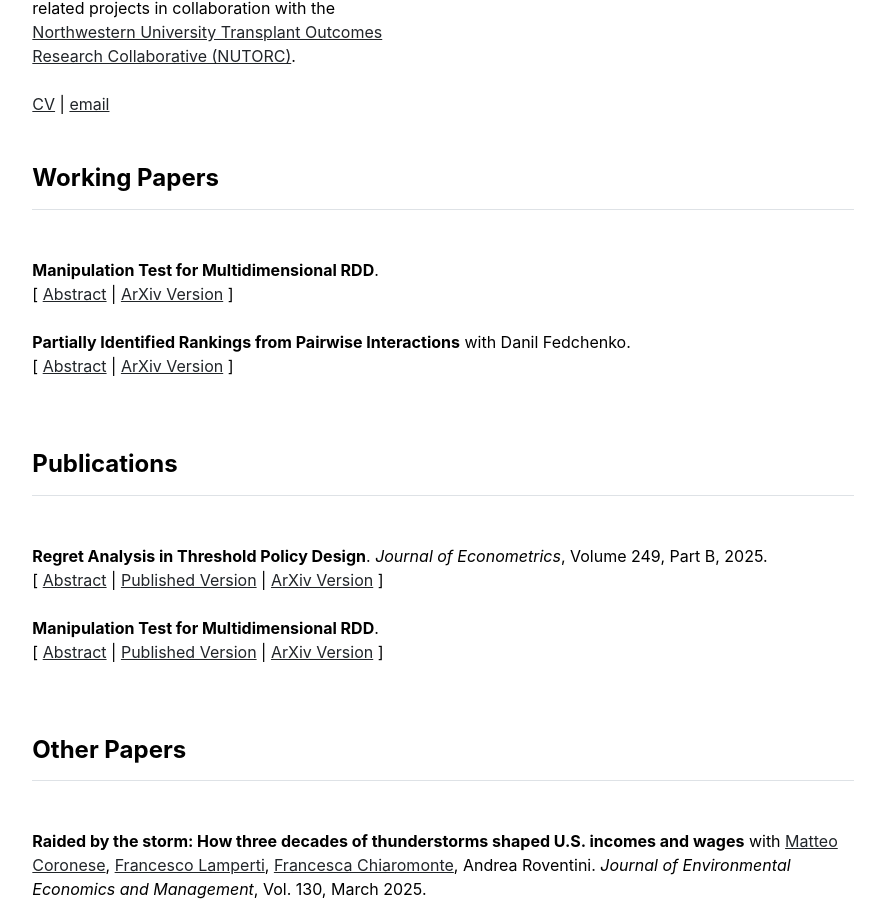
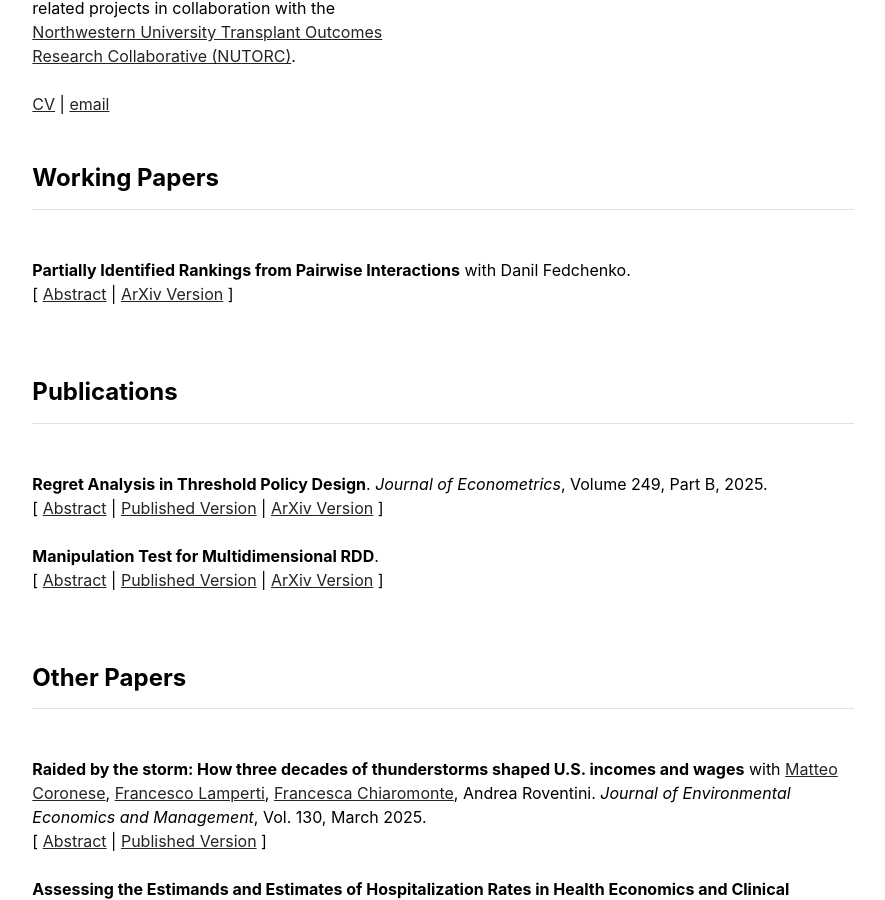
Before and after one commit to fedecrp/fedecrp.github.io, a Jekyll site: the page built from index.md, in a window 1280 px wide and 900 px high, scrolled down 429 px. Shown: the whole window, without its empty margins (197-1082 px from the left). Built offline with Jekyll 4.4.1, drawn with Linux system fonts in a browser that asks for light colours.

Commit message:
Update working_papers.html

```diff
--- a/_includes/working_papers.html
+++ b/_includes/working_papers.html
@@ -4,24 +4,7 @@
     <ul class="working_paper list-unstyled">
 
       <!-- First working paper -->
-      <li class="mb-4">
-        <div>
-          <strong>Manipulation Test for Multidimensional RDD</strong>.
-        </div>
-        <div>
-          [
-          <a href="#" class="abstract-toggle" data-target="abs3"
-             style="text-decoration: underline; color: #007bff;">Abstract</a>
-          |
-          <a href="https://arxiv.org/abs/2402.10836" target="_blank">ArXiv Version</a>
-          ]
-        </div>
-        <div id="abs3" class="abstract-content mt-2" style="display: none; text-align: justify;">
-          <p>
-            The causal inference model proposed by Lee (2008) for the regression discontinuity design (RDD) relies on assumptions that imply the continuity of the density of the assignment (running) variable. The test for this implication is commonly referred to as the manipulation test and is regularly reported in applied research to strengthen the design's validity. The multidimensional RDD (MRDD) extends the RDD to contexts where treatment assignment depends on several running variables. This paper introduces a manipulation test for the MRDD. First, it develops a theoretical model for causal inference with the MRDD, which is used to derive a testable implication on the conditional marginal densities of the running variables. Then, it constructs the test for the implication based on a quadratic form of a vector of statistics separately computed for each marginal density. Finally, the proposed test is compared with alternative procedures commonly employed in applied research.
-          </p>
-        </div>
-      </li>
+
 
       <!-- Second working paper -->
       <li class="mb-4">
```
